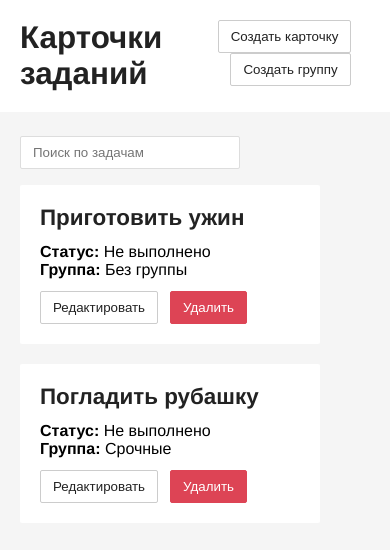
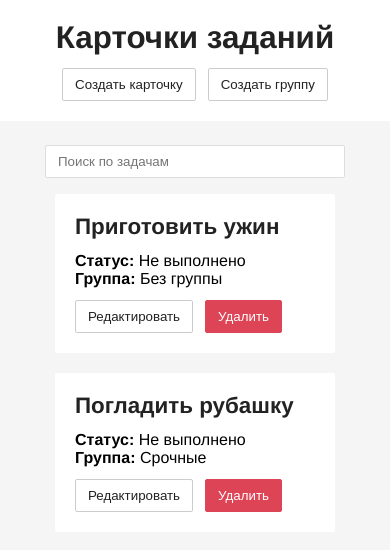
Before and after one commit to pirotech/pro-context-test-task, a Vue app: page / in a window 390 px wide. Shown: the top 550 px of the page. Built offline with nearby package versions, Linux system fonts and the light colour scheme.

Commit message:
Adaptive

```diff
--- a/src/components/Header.vue
+++ b/src/components/Header.vue
@@ -30,15 +30,34 @@ export default {
   justify-content: space-between;
   padding: 20px;
   background-color: white;
+  @media (max-width: 720px) {
+    flex-direction: column;
+    align-items: center;
+  }
   &__title {
     text-align: left;
+    @media (max-width: 720px) {
+      text-align: center;
+    }
   }
   &-buttons {
+    @media (max-width: 720px) {
+      margin-top: 12px;
+    }
+    @media (max-width: 375px) {
+      display: flex;
+      flex-direction: column;
+      align-items: center;
+    }
   }
   &__create-task {
   }
   &__create-group {
     margin-left: 12px;
+    @media (max-width: 375px) {
+      margin-left: 0;
+      margin-top: 8px;
+    }
   }
 }
 </style>
--- a/src/components/Modal.vue
+++ b/src/components/Modal.vue
@@ -33,6 +33,7 @@ export default {
     width: 100%;
     max-width: 500px;
     padding: 20px;
+    margin: 0 10px;
     background-color: white;
     border-radius: 2px;
   }
--- a/src/components/UiCard.vue
+++ b/src/components/UiCard.vue
@@ -40,10 +40,12 @@ export default {
   min-width: 300px;
   max-width: 300px;
   padding: 20px;
-  margin-right: 20px;
-  margin-bottom: 20px;
   background-color: white;
   border-radius: 2px;
+  @media (max-width: 576px) {
+    min-width: 280px;
+    max-width: 280px;
+  }
   &_button {
     align-items: center;
   }
--- a/src/components/UiTextField.vue
+++ b/src/components/UiTextField.vue
@@ -38,9 +38,6 @@ export default {
   &__input {
     width: 100%;
     margin-top: 4px;
-    @media (max-width: 576px) {
-      width: 220px;
-    }
   }
   &__error {
     display: block;
--- a/src/views/MainPage.vue
+++ b/src/views/MainPage.vue
@@ -13,7 +13,7 @@
         />
       </div>
       <ul v-if="tasks" class="main-page-cards">
-        <li v-for="task in tasks" :key="task.id">
+        <li v-for="task in tasks" :key="task.id" class="main-page-cards-item">
           <UiCard
             :value="task"
             :onEdit="openEditModal"
@@ -364,10 +364,24 @@ export default {
   &-search {
     max-width: 500px;
     margin: 0 auto;
+    @media (max-width: 720px) {
+      max-width: 300px;
+    }
   }
   &-cards {
     display: flex;
     flex-wrap: wrap;
+    @media (max-width: 720px) {
+      flex-direction: column;
+      align-items: center;
+    }
+    &-item {
+      margin-right: 20px;
+      margin-bottom: 20px;
+      @media (max-width: 720px) {
+        margin-right: 0;
+      }
+    }
   }
   .create-task-modal, .edit-task-modal, .create-group-modal {
     &__name, &__group {
```
